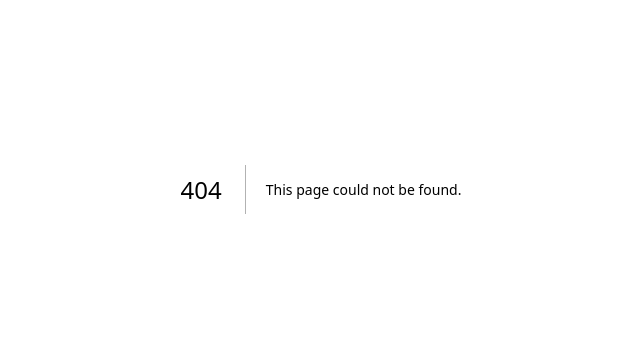
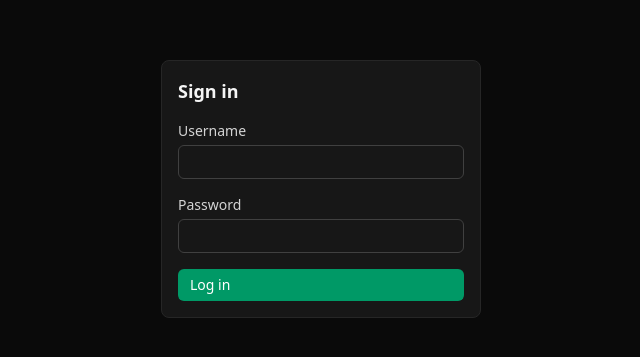
Before and after one commit to Horimiyannn/minecraft-server-creator-tool, a Next.js app in the folder frontend/: page /login in a window 1280 px wide. Before the commit this address had no page. Shown: the part 211-568 px from the top of the page, without its empty margins (319-959 px from the left). Built offline with nearby package versions, Linux system fonts and the light colour scheme; no server answers.

Commit message:
feat: add auth module, login page, and authenticated panel layout

```diff
--- /dev/null
+++ b/frontend/src/app/(panel)/layout.tsx
@@ -0,0 +1,35 @@
+'use client';
+import { useEffect } from 'react';
+import { useRouter } from 'next/navigation';
+import { ROUTES } from '@/constants';
+import { Spinner } from '@ui';
+import { AppNav } from '@components';
+import { useMe } from '@/modules/auth';
+
+export default function PanelLayout({
+  children,
+}: {
+  children: React.ReactNode;
+}) {
+  const router = useRouter();
+  const { data, isLoading, isError } = useMe();
+
+  useEffect(() => {
+    if (isError) router.replace(ROUTES.login);
+  }, [isError, router]);
+
+  if (isLoading)
+    return (
+      <div className="flex min-h-screen items-center justify-center">
+        <Spinner />
+      </div>
+    );
+  if (!data) return null;
+
+  return (
+    <div className="min-h-screen">
+      <AppNav />
+      <main className="p-6">{children}</main>
+    </div>
+  );
+}
--- /dev/null
+++ b/frontend/src/app/(panel)/page.tsx
@@ -0,0 +1,3 @@
+export default function DashboardPlaceholder() {
+  return <p>Dashboard</p>;
+}
--- /dev/null
+++ b/frontend/src/app/login/page.tsx
@@ -0,0 +1,9 @@
+import { LoginForm } from '@/modules/auth';
+
+export default function LoginPage() {
+  return (
+    <main className="flex min-h-screen items-center justify-center">
+      <LoginForm />
+    </main>
+  );
+}
--- a/frontend/src/app/page.tsx
+++ /dev/null
@@ -1,3 +0,0 @@
-export default function Home() {
-  return <main className="p-8">mc-panel</main>;
-}
--- /dev/null
+++ b/frontend/src/components/AppNav.tsx
@@ -0,0 +1,23 @@
+'use client';
+import Link from 'next/link';
+import { ROUTES } from '@/constants';
+import { Button } from '@ui';
+import { useLogout, useMe } from '@/modules/auth';
+
+export function AppNav() {
+  const { data: me } = useMe();
+  const { mutate: logout, isPending } = useLogout();
+  return (
+    <header className="flex items-center justify-between border-b border-neutral-800 px-6 py-3">
+      <Link href={ROUTES.dashboard} className="font-semibold">
+        mc-panel
+      </Link>
+      <div className="flex items-center gap-3 text-sm text-neutral-400">
+        {me && <span>{me.username}</span>}
+        <Button variant="ghost" onClick={() => logout()} loading={isPending}>
+          Log out
+        </Button>
+      </div>
+    </header>
+  );
+}
--- a/frontend/src/components/index.ts
+++ b/frontend/src/components/index.ts
@@ -1 +1,2 @@
 export { Providers } from './Providers';
+export { AppNav } from './AppNav';
--- /dev/null
+++ b/frontend/src/modules/auth/api.ts
@@ -0,0 +1,20 @@
+import { api } from '@/lib/api-client';
+import type { Session } from '@/types';
+
+export function login(body: {
+  username: string;
+  password: string;
+}): Promise<Session> {
+  return api<Session>('/auth/login', {
+    method: 'POST',
+    body: JSON.stringify(body),
+  });
+}
+
+export function logout(): Promise<void> {
+  return api<void>('/auth/logout', { method: 'POST' });
+}
+
+export function fetchMe(): Promise<Session> {
+  return api<Session>('/auth/me');
+}
--- /dev/null
+++ b/frontend/src/modules/auth/components/LoginForm.tsx
@@ -0,0 +1,40 @@
+'use client';
+import { useState, type FormEvent } from 'react';
+import { Button, Card, Input } from '@ui';
+import { useLogin } from '../hooks';
+
+export function LoginForm() {
+  const [username, setUsername] = useState('');
+  const [password, setPassword] = useState('');
+  const { mutate, isPending, isError } = useLogin();
+
+  function onSubmit(e: FormEvent) {
+    e.preventDefault();
+    mutate({ username, password });
+  }
+
+  return (
+    <Card className="w-80">
+      <form onSubmit={onSubmit} className="flex flex-col gap-4">
+        <h1 className="text-lg font-semibold">Sign in</h1>
+        <Input
+          label="Username"
+          value={username}
+          onChange={(e) => setUsername(e.target.value)}
+          autoComplete="username"
+        />
+        <Input
+          label="Password"
+          type="password"
+          value={password}
+          onChange={(e) => setPassword(e.target.value)}
+          autoComplete="current-password"
+        />
+        {isError && <p className="text-sm text-red-400">Invalid credentials</p>}
+        <Button type="submit" loading={isPending}>
+          Log in
+        </Button>
+      </form>
+    </Card>
+  );
+}
--- /dev/null
+++ b/frontend/src/modules/auth/hooks.ts
@@ -0,0 +1,34 @@
+'use client';
+import { useMutation, useQuery, useQueryClient } from '@tanstack/react-query';
+import { useRouter } from 'next/navigation';
+import { QUERY_KEYS, ROUTES } from '@/constants';
+import type { Session } from '@/types';
+import { fetchMe, login, logout } from './api';
+
+export function useMe() {
+  return useQuery<Session>({ queryKey: QUERY_KEYS.me, queryFn: fetchMe });
+}
+
+export function useLogin() {
+  const qc = useQueryClient();
+  const router = useRouter();
+  return useMutation({
+    mutationFn: login,
+    onSuccess: (session) => {
+      qc.setQueryData(QUERY_KEYS.me, session);
+      router.push(ROUTES.dashboard);
+    },
+  });
+}
+
+export function useLogout() {
+  const qc = useQueryClient();
+  const router = useRouter();
+  return useMutation({
+    mutationFn: logout,
+    onSuccess: () => {
+      qc.clear();
+      router.push(ROUTES.login);
+    },
+  });
+}
--- /dev/null
+++ b/frontend/src/modules/auth/index.ts
@@ -0,0 +1,2 @@
+export { useMe, useLogin, useLogout } from './hooks';
+export { LoginForm } from './components/LoginForm';
```
Also changed, not shown: 2 other files (tests, documents, lock files or other folders).
